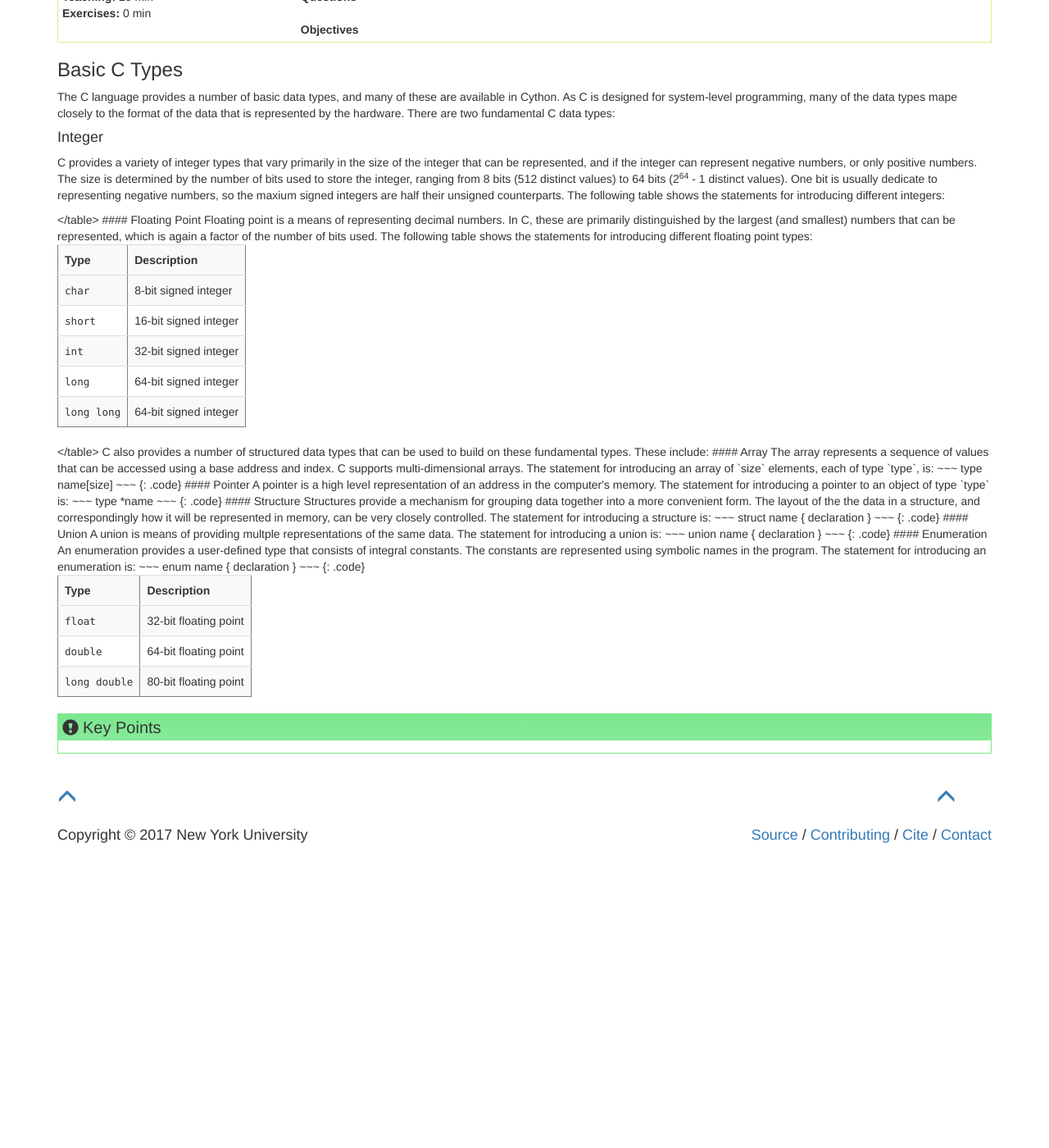
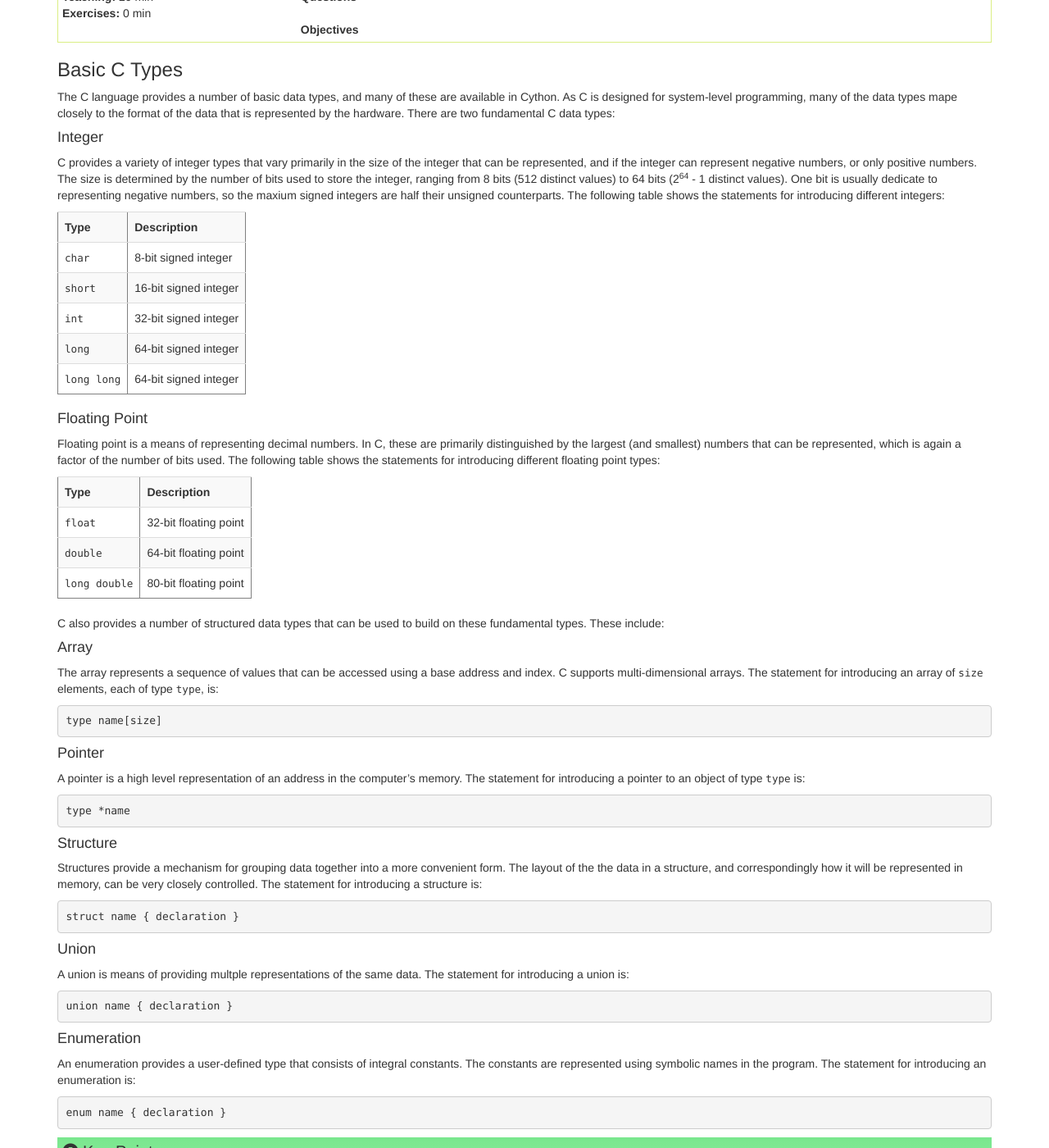
Before and after one commit to nyu-cds/python-cython, a Jekyll site: the page built from _episodes/01-syntax.md, in a window 1280 px wide and 1400 px high, scrolled down 245 px. Shown: the whole window at 82% size. Built offline with Jekyll 4.4.1, drawn with Linux system fonts in a browser that asks for light colours; before the commit the page ends 1283 px from its top, so only the background shows below that.

Commit message:
Fix table
Signed-off-by: Greg Watson <g.watson@computer.org>

```diff
--- a/_episodes/01-syntax.md
+++ b/_episodes/01-syntax.md
@@ -19,7 +19,7 @@ values) to 64 bits (2<sup>64</sup> - 1 distinct values). One bit is usually dedi
 are half their unsigned counterparts. The following table shows the statements for introducing different integers:
 
 <table border="1">
-<tr><th>Type</th><th>Description</th><tr>
+<tr><th>Type</th><th>Description</th></tr>
 <tr><td><code>char</code></td><td>8-bit signed integer</td></tr>
 <tr><td><code>short</code></td><td>16-bit signed integer</td></tr>
 <tr><td><code>int</code></td><td>32-bit signed integer</td></tr>
@@ -34,7 +34,7 @@ can be represented, which is again a factor of the number of bits used. The foll
 floating point types:
 
 <table border="1">
-<tr><th>Type</th><th>Description</th><tr>
+<tr><th>Type</th><th>Description</th></tr>
 <tr><td><code>float</code></td><td>32-bit floating point</td></tr>
 <tr><td><code>double</code></td><td>64-bit floating point</td></tr>
 <tr><td><code>long double</code></td><td>80-bit floating point</td></tr>
```
